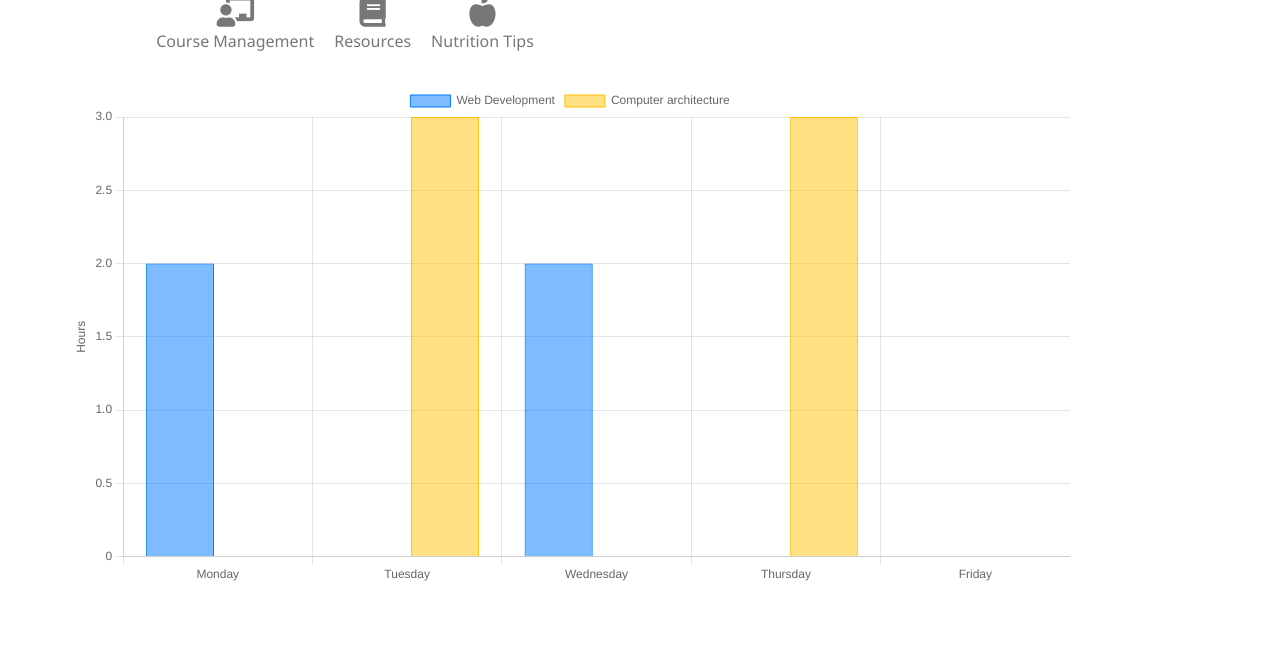
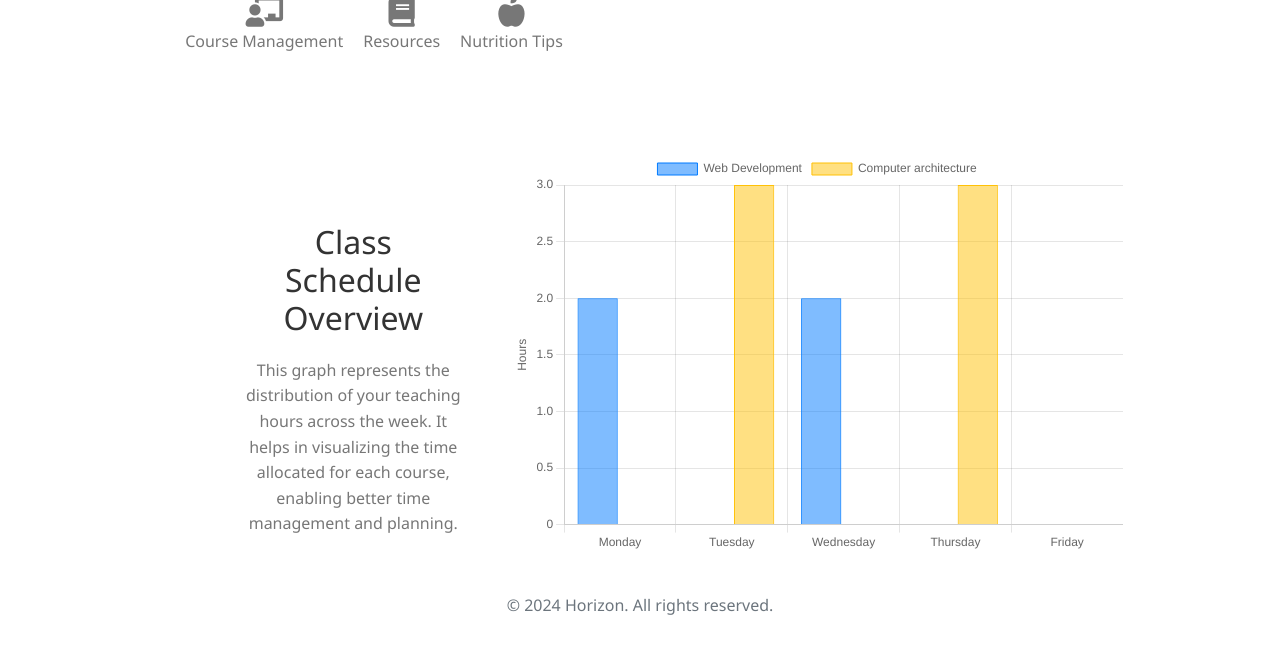
Before and after one commit to Eman-Nasr/webFinal, a PHP site: page /teacher_dashboard.php in a window 1280 px wide. Shown: the part 648-1301 px from the top of the page. Run offline with PHP 8.4, Linux system fonts and the light colour scheme; a user stored in the database is signed in; data comes from the database, SQL or seed files in the repository.

Commit message:
changed the homepage.php tfor ../include

```diff
--- a/Teacher/teacher_dashboard.php
+++ b/Teacher/teacher_dashboard.php
@@ -359,6 +359,20 @@ body, html {
     cursor: pointer;
  }
 
+ .footer {
+    padding: 20px 0; /* Adjust padding to increase/decrease space */
+     color: #777; /* Footer text color */
+    text-align: center; /* Centers the footer text */
+     position: relative; /* Ensures footer is placed at the bottom */
+    bottom: 0; /* Aligns footer at the bottom */
+    width: 100%; /* Footer width */
+}
+
+.container {
+    width: 80%; /* Container width */
+    margin: auto; /* Centers the container */
+}
+
 
 @media (max-width: 768px) {
             .dashboard-image-frame {
@@ -398,6 +412,37 @@ body, html {
     }
 }
 
+.description h2 {
+    margin-bottom: 20px; /* Adds space below the heading */
+    color: var(--heading-color); /* Uses the color defined in your :root */
+}
+.description {
+    margin-top: 90px; /* Adjust the value as needed */
+}
+
+
+.description p {
+    line-height: 1.6; /* Improves readability */
+    color: var(--paraText-color); /* Uses the color defined in your :root */
+}
+
+
+.chart-container {
+    width: 120%; /* Adjust width as needed */
+    max-width: 1000px; /* Increase max-width to make the chart wider */
+    height: auto; /* Adjust height as needed, or set a specific height */
+    padding: 20px; /* Adjust or remove padding as needed */
+    border-radius: 10px; /* Add border radius */
+}
+
+
+
+
+/* Ensures the chart is responsive and fits well in its container */
+#classScheduleChart {
+    height: 400px !important; /* Example fixed height */
+}
+
 
     </style>
 </head>
@@ -431,6 +476,7 @@ body, html {
 
 
     <body>
+
     <div class="container mt-5" style="margin-top: 100px;">
     <div class="row">
         <!-- Left Column for Title and Courses -->
@@ -445,6 +491,8 @@ body, html {
             <p>Total Courses: <?php echo $num_courses; ?></p>
         </div>
     </div>
+
+
     <!-- Logos Row -->
     <div class="mt-5 logos-row">
         <div class="text-center mb-3">
@@ -469,11 +517,32 @@ body, html {
 
 
 
-<div class="chart-container">
-    <canvas id="classScheduleChart" style="height: 500px; width: 100%;"></canvas>
+<div class="container mt-5">
+    <div class="row">
+        <!-- Graph Column: Moved to the right -->
+        <div class="col-lg-7 col-md-7 order-lg-2 order-md-2 ml-md-auto mr-md-0">
+            <div class="chart-container">
+                <canvas id="classScheduleChart"></canvas>
+            </div>
+        </div>
+
+        <!-- Description Column: Remains on the left -->
+        <div class="col-lg-5 col-md-5 order-lg-1 order-md-1 text-center">
+            <div class="description">
+                <h2>Class Schedule Overview</h2>
+                <p>This graph represents the distribution of your teaching hours across the week. It helps in visualizing the time allocated for each course, enabling better time management and planning.</p>
+            </div>
+        </div>
+    </div>
 </div>
 
 
+
+<footer class="footer">
+    <div class="container">
+        <p class="text-muted">&copy; 2024 Horizon. All rights reserved.</p>
+    </div>
+</footer>
 
 <script>
 const scheduleCtx = document.getElementById('classScheduleChart').getContext('2d');
--- a/homePage .php
+++ b/homePage .php
@@ -1,6 +1,6 @@
 <?php
 session_start();
-include('includes/config.php');
+include('../includes/config.php');
 
 ?>
 <!DOCTYPE html>
```
